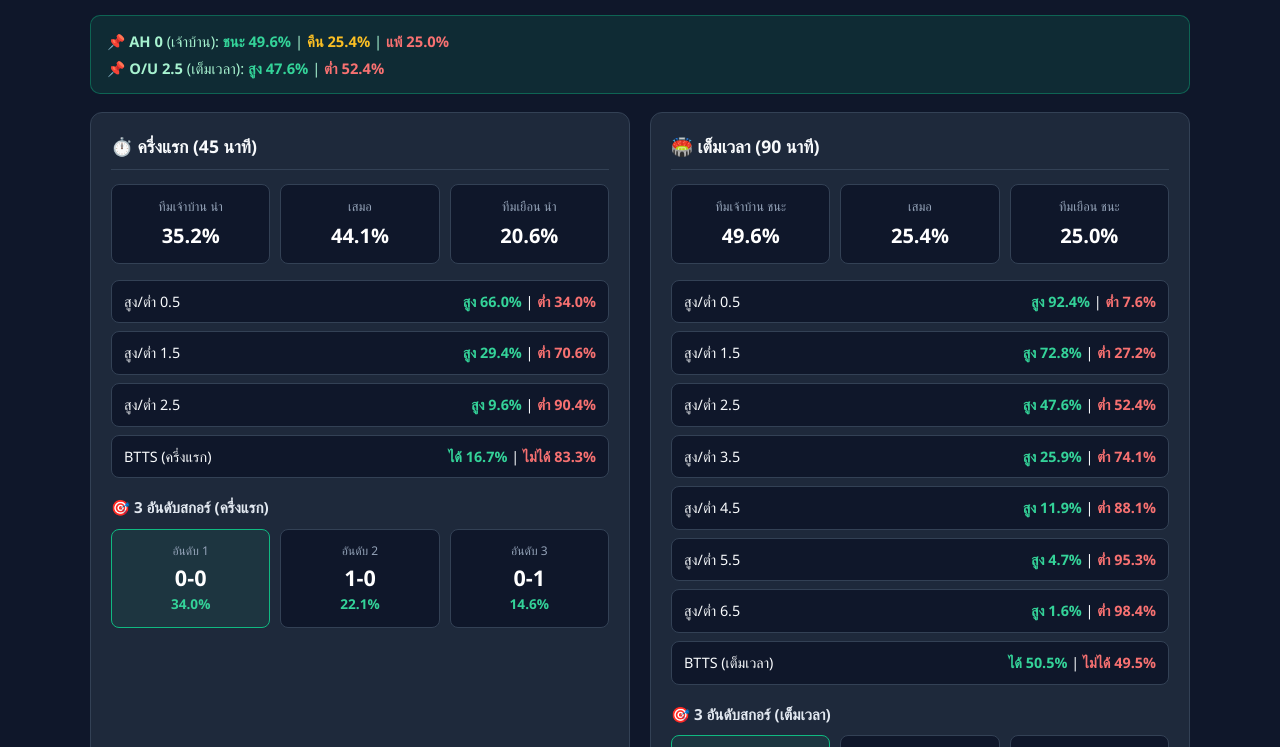
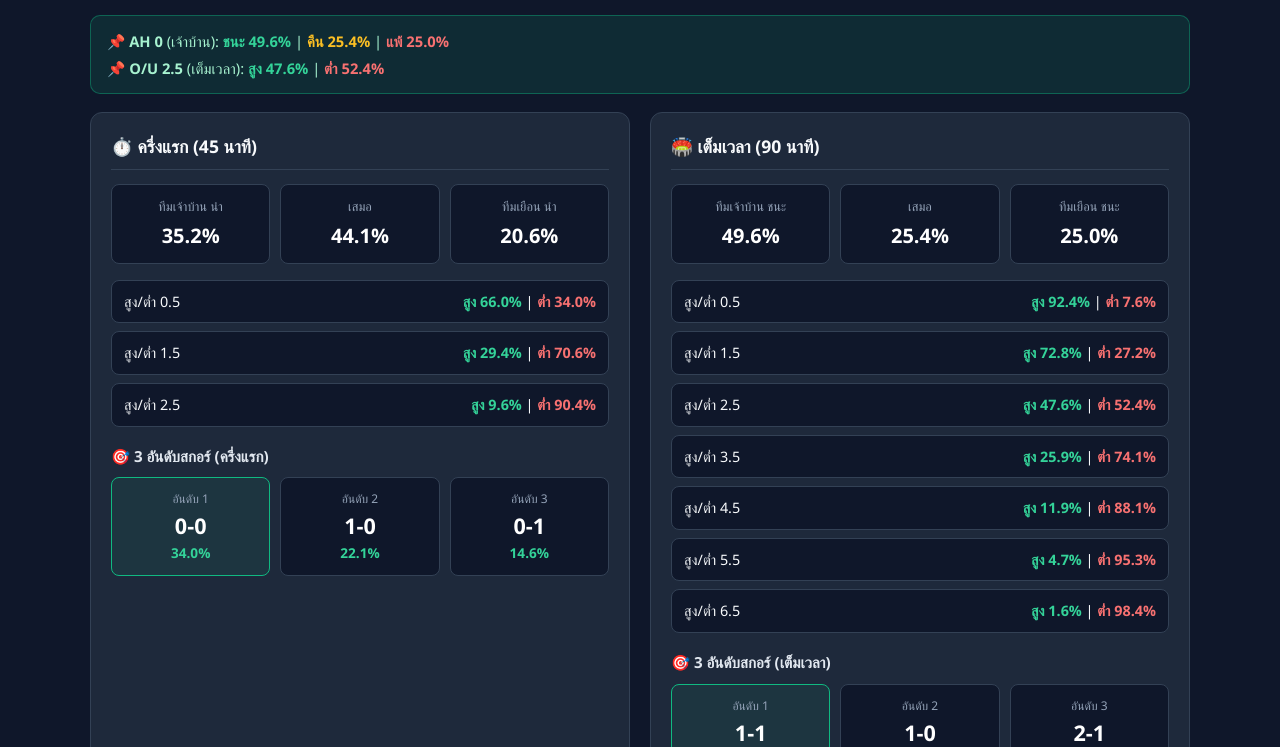
Before and after one commit to jacknbt4-ops/Ball, a plain HTML site: page index.html in a window 1280 px wide. Both pictures are taken after a click on the button "⚡ ประมวลผล". Shown: the part 1151-1898 px from the top of the page. Drawn offline with Linux system fonts and the light colour scheme.

Commit message:
Add files via upload

```diff
--- a/index.html
+++ b/index.html
@@ -5,7 +5,7 @@
 <meta name="viewport" content="width=device-width, initial-scale=1.0, viewport-fit=cover">
 <meta name="theme-color" content="#10b981">
 <meta name="apple-mobile-web-app-capable" content="yes">
-<title>Football Predictor — Manual Mode (v48 - AH/O-U Active Lines)</title>
+<title>Football Predictor — Manual Mode (v50 - No BTTS)</title>
 <style>
   :root { --bg:#0f172a; --card:#1e293b; --card-inner:#0f172a; --border:#334155; --text:#f8fafc; --text-muted:#94a3b8; --primary:#3b82f6; --accent:#10b981; --danger:#ef4444; --sticky-h:78px; }
   * { box-sizing:border-box; font-family:'Segoe UI',Tahoma,Geneva,Verdana,sans-serif; }
@@ -460,7 +460,6 @@
           <div class="ou-item"><span>สูง/ต่ำ 0.5</span><span><span class="ou-over" id="htO05">สูง 0%</span> | <span class="ou-under" id="htU05">ต่ำ 0%</span></span></div>
           <div class="ou-item"><span>สูง/ต่ำ 1.5</span><span><span class="ou-over" id="htO15">สูง 0%</span> | <span class="ou-under" id="htU15">ต่ำ 0%</span></span></div>
           <div class="ou-item"><span>สูง/ต่ำ 2.5</span><span><span class="ou-over" id="htO25">สูง 0%</span> | <span class="ou-under" id="htU25">ต่ำ 0%</span></span></div>
-          <div class="ou-item"><span>BTTS (ครึ่งแรก)</span><span><span class="ou-over" id="htBttsYes">ได้ 0%</span> | <span class="ou-under" id="htBttsNo">ไม่ได้ 0%</span></span></div>
         </div>
         <div class="top-scores-title">🎯 3 อันดับสกอร์ (ครึ่งแรก)</div>
         <div style="display:grid; grid-template-columns:repeat(3,1fr); gap:10px;" id="htTopScores"></div>
@@ -480,7 +479,6 @@
           <div class="ou-item"><span>สูง/ต่ำ 4.5</span><span><span class="ou-over" id="ftO45">สูง 0%</span> | <span class="ou-under" id="ftU45">ต่ำ 0%</span></span></div>
           <div class="ou-item"><span>สูง/ต่ำ 5.5</span><span><span class="ou-over" id="ftO55">สูง 0%</span> | <span class="ou-under" id="ftU55">ต่ำ 0%</span></span></div>
           <div class="ou-item"><span>สูง/ต่ำ 6.5</span><span><span class="ou-over" id="ftO65">สูง 0%</span> | <span class="ou-under" id="ftU65">ต่ำ 0%</span></span></div>
-          <div class="ou-item"><span>BTTS (เต็มเวลา)</span><span><span class="ou-over" id="ftBttsYes">ได้ 0%</span> | <span class="ou-under" id="ftBttsNo">ไม่ได้ 0%</span></span></div>
         </div>
         <div class="top-scores-title">🎯 3 อันดับสกอร์ (เต็มเวลา)</div>
         <div style="display:grid; grid-template-columns:repeat(3,1fr); gap:10px;" id="ftTopScores"></div>
@@ -871,7 +869,6 @@
   function calcAhProb(scoresDist, ahLine, hScore, aScore) {
     const frac = Math.abs(ahLine % 1);
     if (Math.abs(frac - 0.25) < 0.001 || Math.abs(frac - 0.75) < 0.001) {
-      // quarter-ball: แยกเป็น 2 เส้นครึ่ง
       const line1 = ahLine - 0.25;
       const line2 = ahLine + 0.25;
       const r1 = calcAhProbSimple(scoresDist, line1, hScore, aScore);
@@ -939,14 +936,13 @@
     const htAXG = aXG * htShareAdj * (elapsed < 45 ? remainHT : 1);
 
     // ---- FT ----
-    let ftHWin=0, ftDraw=0, ftAWin=0, ftBtts=0;
+    let ftHWin=0, ftDraw=0, ftAWin=0;
     const ftScores = [];
     const ftTotalGoalsDist = {};
     for (let i=0;i<=10;i++) for (let j=0;j<=10;j++) {
       const p = poisson(i,ftHXG)*poisson(j,ftAXG);
       const fH=hScore+i, fA=aScore+j, total=fH+fA;
       if (fH>fA) ftHWin+=p; else if (fH===fA) ftDraw+=p; else ftAWin+=p;
-      if (fH>0 && fA>0) ftBtts+=p;
       ftScores.push({score:`${fH}-${fA}`, h:i, a:j, prob:p});
       ftTotalGoalsDist[total] = (ftTotalGoalsDist[total]||0) + p;
     }
@@ -955,14 +951,13 @@
     ftScores.sort((a,b)=>b.prob-a.prob);
 
     // ---- HT ----
-    let htHWin=0, htDraw=0, htAWin=0, htBtts=0;
+    let htHWin=0, htDraw=0, htAWin=0;
     const htScores = [];
     const htTotalGoalsDist = {};
     for (let i=0;i<=10;i++) for (let j=0;j<=10;j++) {
       const p = poisson(i,htHXG)*poisson(j,htAXG);
       const fH=htHScore+i, fA=htAScore+j, total=fH+fA;
       if (fH>fA) htHWin+=p; else if (fH===fA) htDraw+=p; else htAWin+=p;
-      if (fH>0 && fA>0) htBtts+=p;
       htScores.push({score:`${fH}-${fA}`, h:i, a:j, prob:p});
       htTotalGoalsDist[total] = (htTotalGoalsDist[total]||0) + p;
     }
@@ -1002,8 +997,6 @@
       if (oEl) oEl.textContent = `สูง ${(over*100).toFixed(1)}%`;
       if (uEl) uEl.textContent = `ต่ำ ${(100-over*100).toFixed(1)}%`;
     });
-    document.getElementById('htBttsYes').textContent = `ได้ ${(htBtts*100).toFixed(1)}%`;
-    document.getElementById('htBttsNo').textContent = `ไม่ได้ ${(100-htBtts*100).toFixed(1)}%`;
 
     document.getElementById('ftHomeWin').textContent = (ftHWin*100).toFixed(1)+'%';
     document.getElementById('ftDraw').textContent = (ftDraw*100).toFixed(1)+'%';
@@ -1017,8 +1010,6 @@
       if (oEl) oEl.textContent = `สูง ${(over*100).toFixed(1)}%`;
       if (uEl) uEl.textContent = `ต่ำ ${(100-over*100).toFixed(1)}%`;
     });
-    document.getElementById('ftBttsYes').textContent = `ได้ ${(ftBtts*100).toFixed(1)}%`;
-    document.getElementById('ftBttsNo').textContent = `ไม่ได้ ${(100-ftBtts*100).toFixed(1)}%`;
 
     document.getElementById('htTopScores').innerHTML = htScores.slice(0,3).map((s,i) => `
       <div class="score-card ${i===0?'rank-1':''}">
@@ -1034,29 +1025,25 @@
         <div class="score-prob">${(s.prob*100).toFixed(1)}%</div>
       </div>`).join('');
 
-    // ---- แสดง AH และ O/U ที่เลือกใน settings ----
+    // ---- AH + O/U ที่เลือก ----
     const ahLine = parseFloat(document.getElementById('ahLine').value) || 0;
     const ouLine = document.getElementById('ouLine').value;
     const banner = document.getElementById('selectedLineBanner');
 
     const ftDistForAh = ftScores.map(s => ({ h: s.h, a: s.a, p: s.prob }));
     const ahRes = calcAhProb(ftDistForAh, ahLine, hScore, aScore);
-    const ahWinPct = (ahRes.win * 100).toFixed(1);
-    const ahLosePct = (ahRes.lose * 100).toFixed(1);
-    const ahPushPct = (ahRes.push * 100).toFixed(1);
 
     let bannerHtml = `<div>📌 <strong>AH ${ahLine > 0 ? '+' + ahLine : ahLine}</strong> (เจ้าบ้าน): `;
-    bannerHtml += `<span style="color:#34d399; font-weight:700;">ชนะ ${ahWinPct}%</span>`;
-    if (ahRes.push > 0.001) bannerHtml += ` | <span style="color:#fbbf24; font-weight:700;">คืน ${ahPushPct}%</span>`;
-    bannerHtml += ` | <span style="color:#f87171; font-weight:700;">แพ้ ${ahLosePct}%</span></div>`;
+    bannerHtml += `<span style="color:#34d399; font-weight:700;">ชนะ ${(ahRes.win*100).toFixed(1)}%</span>`;
+    if (ahRes.push > 0.001) bannerHtml += ` | <span style="color:#fbbf24; font-weight:700;">คืน ${(ahRes.push*100).toFixed(1)}%</span>`;
+    bannerHtml += ` | <span style="color:#f87171; font-weight:700;">แพ้ ${(ahRes.lose*100).toFixed(1)}%</span></div>`;
 
     if (ouLine && ouLine !== 'none') {
       const line = parseFloat(ouLine);
       const ftOver = overProb(ftTotalGoalsDist, line);
-      const ftUnder = 1 - ftOver;
       bannerHtml += `<div>📌 <strong>O/U ${line}</strong> (เต็มเวลา): `;
       bannerHtml += `<span style="color:#34d399; font-weight:700;">สูง ${(ftOver*100).toFixed(1)}%</span>`;
-      bannerHtml += ` | <span style="color:#f87171; font-weight:700;">ต่ำ ${(ftUnder*100).toFixed(1)}%</span></div>`;
+      bannerHtml += ` | <span style="color:#f87171; font-weight:700;">ต่ำ ${((1-ftOver)*100).toFixed(1)}%</span></div>`;
     }
 
     banner.innerHTML = bannerHtml;
```
